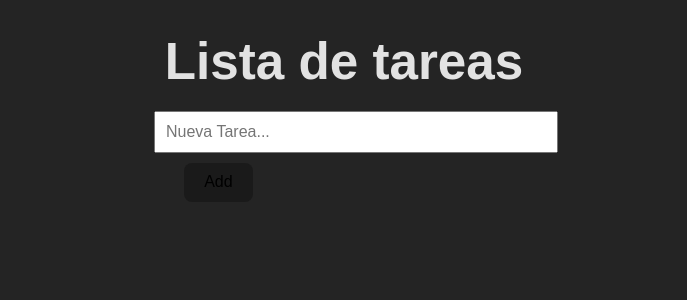
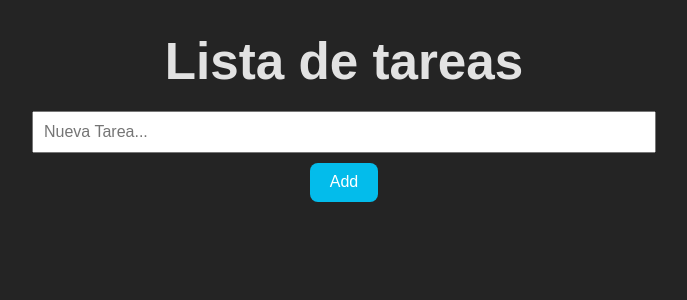
Before and after one commit to ValentinZoia/ts-curso, a React (Vite) app in the folder ts-sergi/: page / in a window 1280 px wide. Shown: the top 300 px of the page, without its empty margins (296-983 px from the left). Built offline with nearby package versions, Linux system fonts and the light colour scheme.

Commit message:
refactory: add new styles to TodoApp.tsx

```diff
--- a/ts-sergi/src/components/TodoApp.tsx
+++ b/ts-sergi/src/components/TodoApp.tsx
@@ -24,7 +24,7 @@ export const TodoApp = () => {
   return (
     <div>
       <h1>Lista de tareas</h1>
-      <div>
+      <div className="flex">
         <input
           type="text"
           value={newTask}
--- a/ts-sergi/src/style.css
+++ b/ts-sergi/src/style.css
@@ -48,13 +48,14 @@
     font-size: 1em;
     font-weight: 500;
     font-family: inherit;
-    background-color: #1a1a1a;
+    background-color: #00ccffe8;
     cursor: pointer;
     transition: border-color 0.25s;
+    color:#fff;
   }
 
   button:hover {
-    border-color: #646cff;
+    border-color: #fff;
   }
 
   button:focus,
```
Also changed, not shown: ts-sergi/src/components/Sergi_Curso/Genericos/index.ts (+26 -0 lines), ts-sergi/src/components/Codrr_Curso/Clase_4/index.ts (line endings or trailing spaces).
